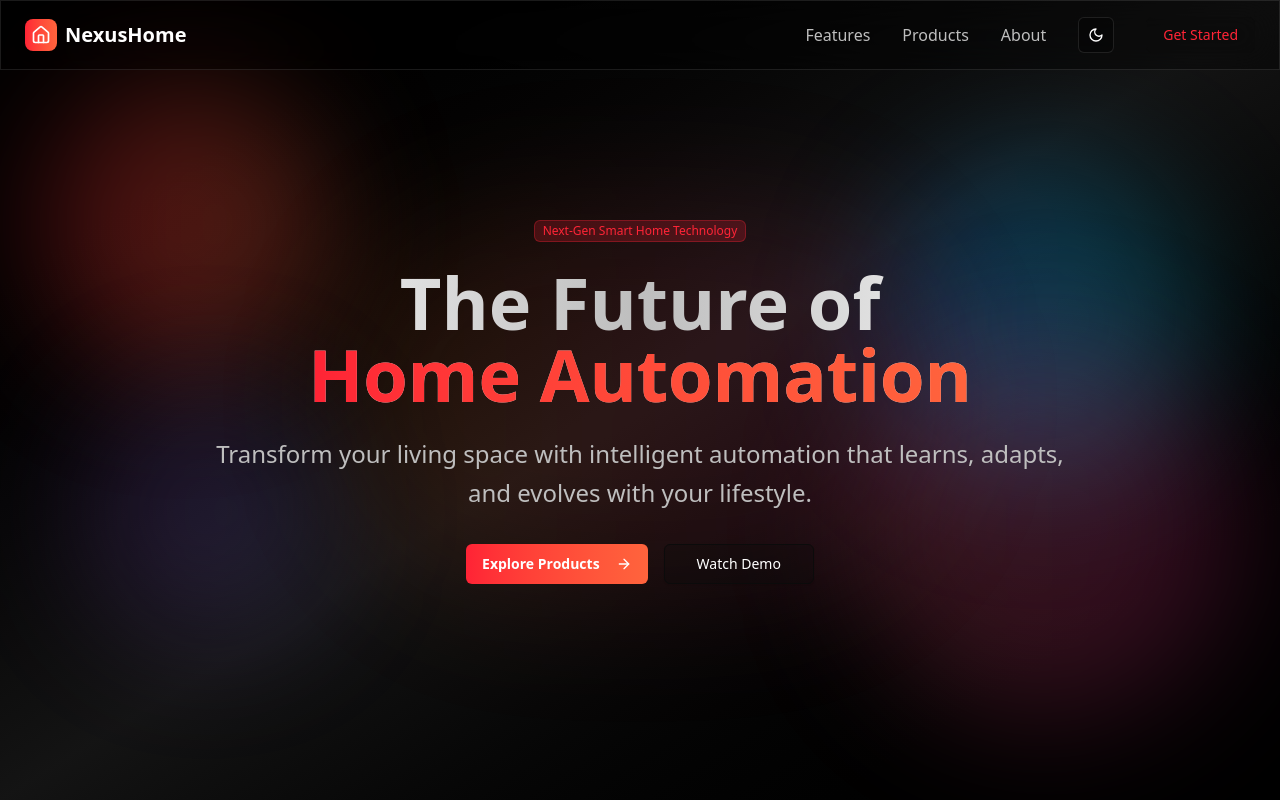
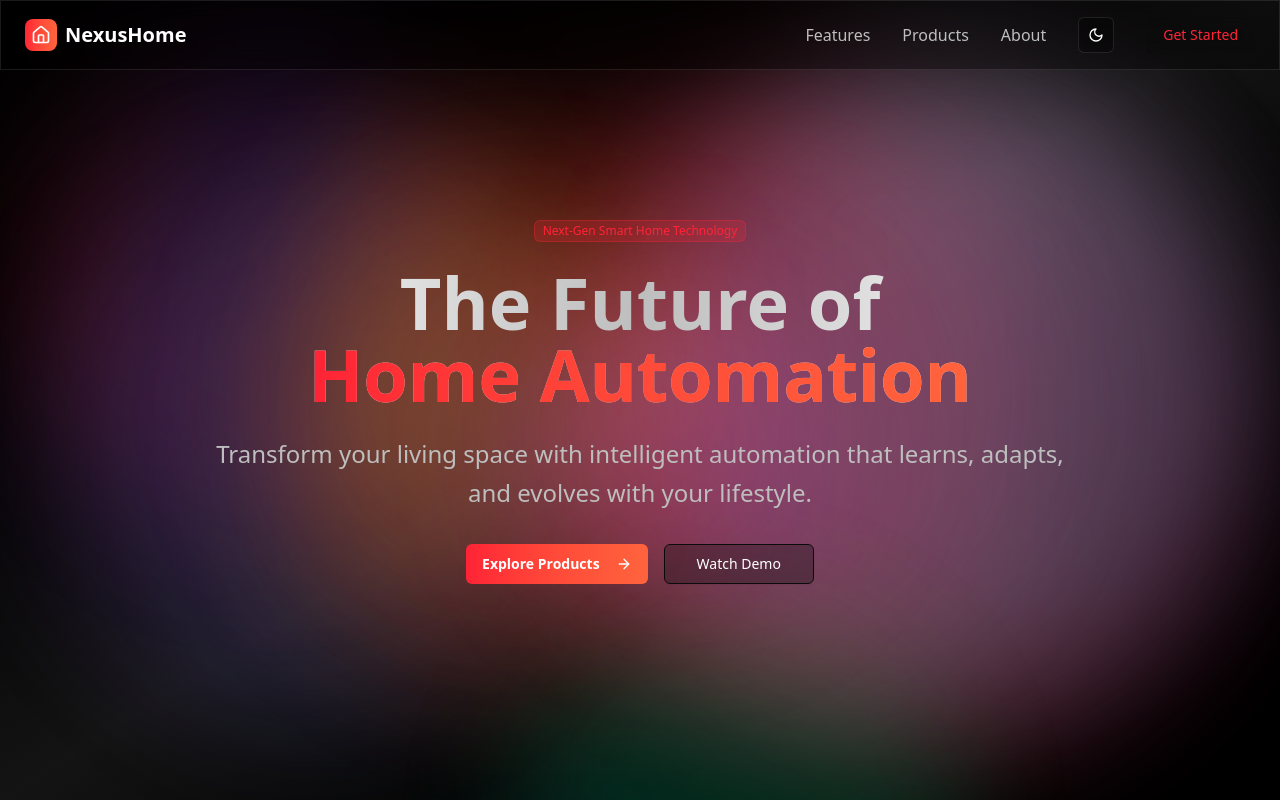
Before and after one commit to JordanVera/smarthome, a Next.js app: page / in a window 1280 px wide. Shown: the top 800 px of the page. Built offline with nearby package versions, Linux system fonts and the light colour scheme.

Commit message:
Enhance HomepageHero component with vibrant animated background elements and improved styling for a more dynamic visual experience.

```diff
--- a/src/components/heroes/HomepageHero.tsx
+++ b/src/components/heroes/HomepageHero.tsx
@@ -1,17 +1,46 @@
+'use client';
+
 import { ArrowRight } from 'lucide-react';
 import { Button } from '../ui/button';
 import { Badge } from '../ui/badge';
 
 export default function HomepageHero() {
   return (
-    <section className="relative min-h-screen flex items-center justify-center px-6">
+    <section className="relative min-h-screen flex items-center justify-center px-6 overflow-hidden">
       <div className="absolute inset-0 bg-gradient-to-br from-background via-muted to-background opacity-90"></div>
       <div className="absolute inset-0">
-        <div className="absolute top-20 left-10 w-72 h-72 bg-gradient-to-r from-primary/30 to-secondary/30 rounded-full blur-3xl"></div>
-        <div className="absolute top-40 right-20 w-80 h-80 bg-gradient-to-r from-blue-500/25 to-cyan-400/25 rounded-full blur-3xl"></div>
-        <div className="absolute bottom-20 right-10 w-96 h-96 bg-gradient-to-l from-pink-500/20 to-rose-400/20 rounded-full blur-3xl"></div>
-        <div className="absolute bottom-40 left-20 w-64 h-64 bg-gradient-to-r from-purple-500/15 to-indigo-400/15 rounded-full blur-3xl"></div>
-        <div className="absolute top-1/2 left-1/2 transform -translate-x-1/2 -translate-y-1/2 w-[600px] h-[400px] bg-gradient-to-r from-orange-500/10 via-red-500/10 to-pink-500/10 rounded-full blur-3xl"></div>
+        {/* Larger, more vibrant background elements */}
+        <div className="absolute top-10 left-5 w-[500px] h-[500px] bg-gradient-to-r from-primary/40 via-purple-500/30 to-secondary/40 rounded-full blur-3xl animate-pulse-slow"></div>
+        <div
+          className="absolute top-20 right-10 w-[600px] h-[600px] bg-gradient-to-r from-blue-500/35 via-cyan-400/40 to-teal-500/35 rounded-full blur-3xl animate-pulse-slow"
+          style={{ animationDelay: '1s' }}
+        ></div>
+        <div
+          className="absolute bottom-10 right-5 w-[700px] h-[700px] bg-gradient-to-l from-pink-500/30 via-rose-400/35 to-red-500/30 rounded-full blur-3xl animate-pulse-slow"
+          style={{ animationDelay: '2s' }}
+        ></div>
+        <div
+          className="absolute bottom-20 left-10 w-[550px] h-[550px] bg-gradient-to-r from-purple-500/25 via-indigo-400/30 to-blue-500/25 rounded-full blur-3xl animate-pulse-slow"
+          style={{ animationDelay: '0.5s' }}
+        ></div>
+        <div
+          className="absolute top-1/2 left-1/2 transform -translate-x-1/2 -translate-y-1/2 w-[800px] h-[600px] bg-gradient-to-r from-orange-500/20 via-red-500/25 to-pink-500/20 rounded-full blur-3xl animate-pulse-slow"
+          style={{ animationDelay: '1.5s' }}
+        ></div>
+
+        {/* Additional vibrant elements for more coverage */}
+        <div
+          className="absolute top-1/4 left-1/4 w-[400px] h-[400px] bg-gradient-to-br from-yellow-400/25 via-orange-400/30 to-red-400/25 rounded-full blur-3xl animate-pulse-slow"
+          style={{ animationDelay: '0.8s' }}
+        ></div>
+        <div
+          className="absolute top-3/4 right-1/4 w-[450px] h-[450px] bg-gradient-to-bl from-green-400/20 via-emerald-400/25 to-teal-400/20 rounded-full blur-3xl animate-pulse-slow"
+          style={{ animationDelay: '1.2s' }}
+        ></div>
+        <div
+          className="absolute top-1/3 right-1/3 w-[350px] h-[350px] bg-gradient-to-tr from-violet-400/30 via-purple-400/35 to-pink-400/30 rounded-full blur-3xl animate-pulse-slow"
+          style={{ animationDelay: '0.3s' }}
+        ></div>
       </div>
 
       <div className="relative z-10 text-center max-w-4xl mx-auto">
@@ -46,6 +75,12 @@ export default function HomepageHero() {
           </Button>
         </div>
       </div>
+
+      <style jsx>{`
+        .animate-pulse-slow {
+          animation: pulse 4s cubic-bezier(0.4, 0, 0.6, 1) infinite;
+        }
+      `}</style>
     </section>
   );
 }
```
